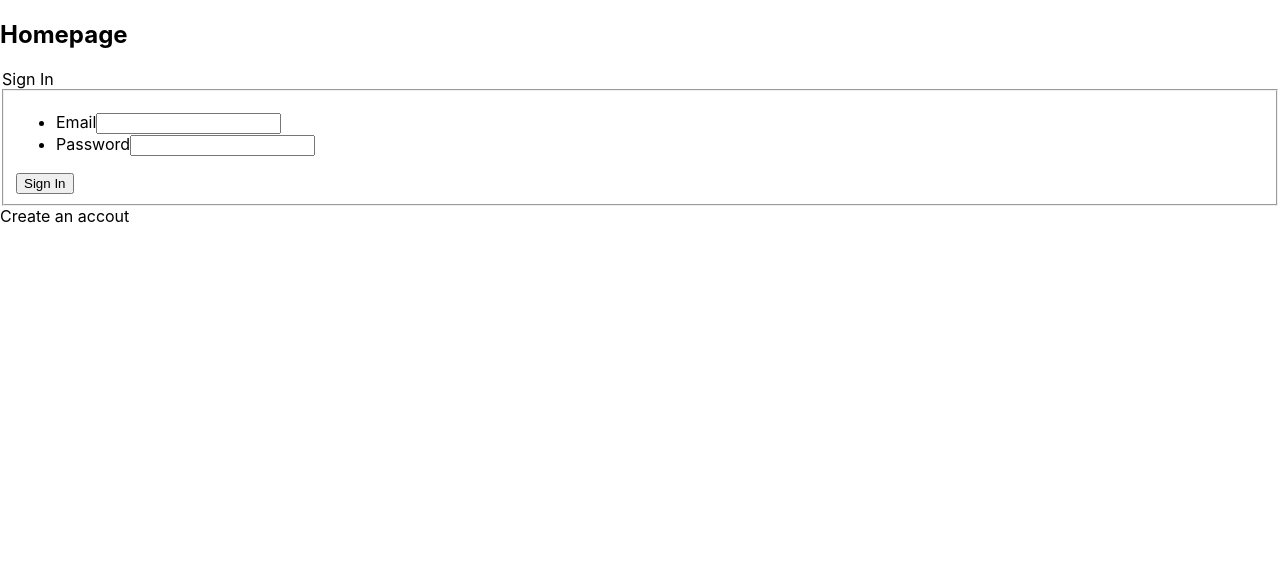
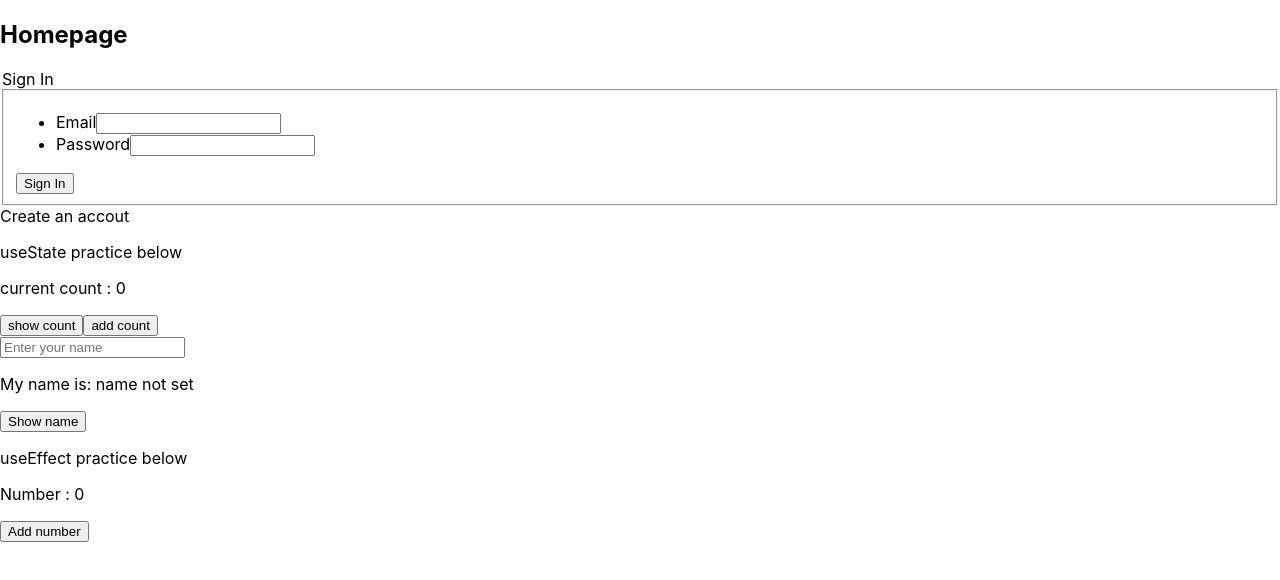
Before and after one commit to lukeckk/React_Firebase_Auth, a React (Create React App) app: page / in a window 1280 px wide. Shown: the top 580 px of the page. Built offline with nearby package versions, Linux system fonts and the light colour scheme; no server answers.

Commit message:
added some practice feature for useState and useEffect

```diff
--- a/src/pages/home.jsx
+++ b/src/pages/home.jsx
@@ -2,7 +2,8 @@ import { useState } from "react"
 import { createUserWithEmailAndPassword, signInWithEmailAndPassword } from "firebase/auth";
 import { auth } from "../firebase";
 import { Navigate } from "react-router-dom";
-
+import { CounterComponent } from "./useState"
+import { TimerComponent } from "./useEffect"
 
 export const Home = ({user}) => {
   // state to store email and password. initialize as empty string, then include the setemail / pass function in input to add to it
@@ -80,6 +81,12 @@ export const Home = ({user}) => {
         {isSignUpActive && <a onClick={handleMethodChange}>Login</a>}
         {!isSignUpActive && <a onClick={handleMethodChange}>Create an accout</a>}
       </form>
+
+      <p>useState practice below</p>
+      <CounterComponent/>
+
+      <p>useEffect practice below</p>
+      <TimerComponent/>
     </section>
   )
 }
--- /dev/null
+++ b/src/pages/useEffect.js
@@ -0,0 +1,26 @@
+import { useState, useEffect } from "react";
+
+export const TimerComponent = () => {
+  const[number, setNumber] = useState(0)
+  const[para, setPara] = useState(false)
+
+  const addNumber = () => {
+    setNumber(number + 1)
+  }
+
+
+  useEffect(() => {
+    // line below will keep adding
+    // addNumber()
+    console.log('number is updated')
+  }, [number])
+
+
+  return (
+    <div>
+      <p>Number : {number}</p>
+      {para && <p>Number is updated with {number}</p>}
+      <button onClick={addNumber}>Add number</button>
+    </div>
+  )
+}
--- /dev/null
+++ b/src/pages/useState.js
@@ -0,0 +1,43 @@
+import { useState } from "react";
+
+export const CounterComponent = () => {
+  const[count, setCount] = useState(0)
+  const[name, setName] = useState('')
+  const[displayName, setDisplayName] = useState(false)
+
+  const showCount = () => {
+    setCount(4)
+    console.log('current: ', count)
+  }
+
+  const addCount = () => {
+    setCount(count + 1)
+  }
+
+  const addName = (event) => {
+    setName(event.target.value)
+  }
+
+  const showName = () => {
+    setDisplayName(true)
+  }
+
+  console.log('first count: ', count)
+
+  return (
+    <div>
+      <div>
+        <p>current count : {count}</p>
+        <button onClick={showCount}>show count</button>
+        <button onClick={addCount}>add count</button>
+      </div>
+
+
+      <div>
+        <input type="text" value={name} onChange={addName} placeholder="Enter your name" />
+        <p>My name is: {displayName ? name : 'name not set' }</p>
+        <button onClick={showName}>Show name</button>
+      </div>
+    </div>
+  )
+}
```
